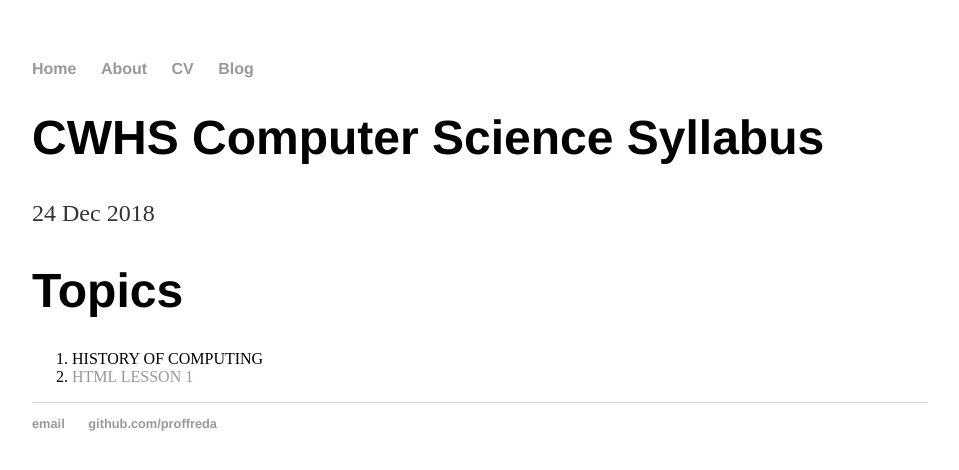
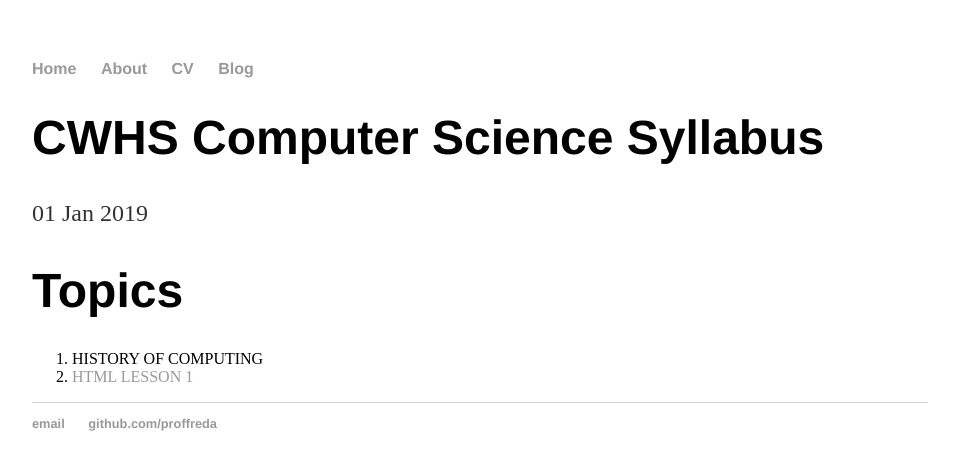
Before and after one commit to proffreda/proffreda.github.io, a Jekyll site: the page built from _posts/2019-01-01-cwhs-computer-science-site-launched.md, in a window 1280 px wide. Shown: the top 470 px of the page, without its empty margins (160-1119 px from the left). Built offline with Jekyll 4.4.1, drawn with Linux system fonts in a browser that asks for light colours.

Commit message:
Update 2019-01-01-cwhs-computer-science-site-launched.md

```diff
--- a/_posts/2019-01-01-cwhs-computer-science-site-launched.md
+++ b/_posts/2019-01-01-cwhs-computer-science-site-launched.md
@@ -1,9 +1,6 @@
 ---
 layout: post
 title:  "CWHS Computer Science Syllabus"
-date:   2018-12-24 15:10:22 -0500
-categories: jekyll update
-math: true
 ---
 
 # Topics
```
